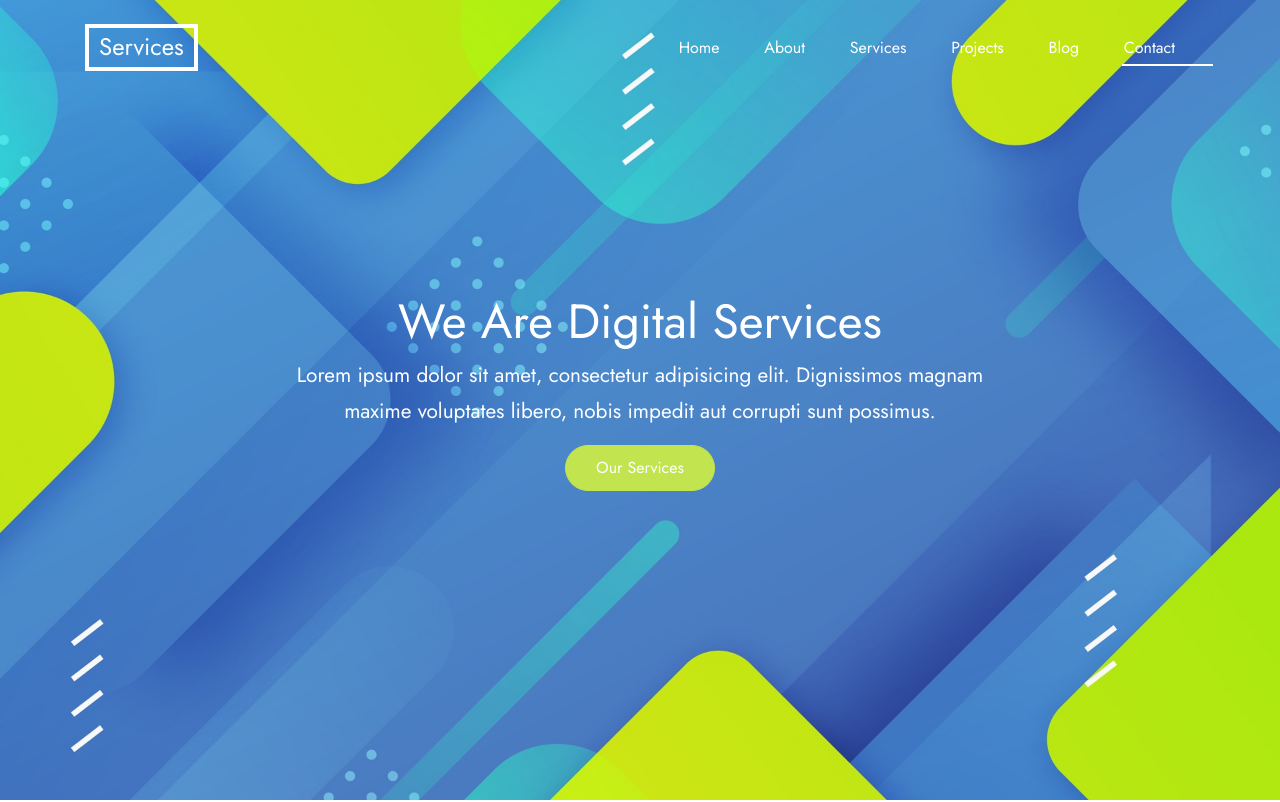
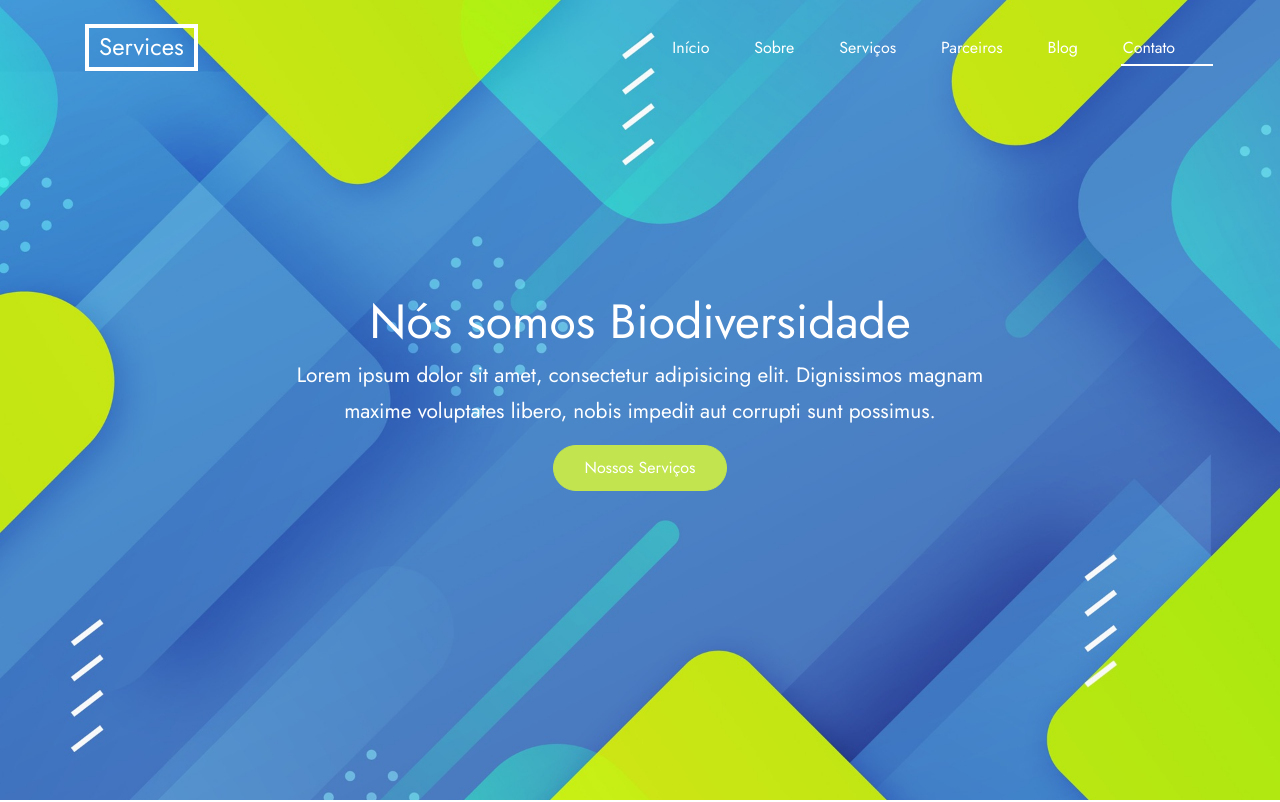
Before and after one commit to arthurdamous/consul_bio, a website: page static/index.html in a window 1280 px wide. Shown: the top 802 px of the page. Drawn offline with Linux system fonts and the light colour scheme; files whose address does not match are found by name.

Commit message:
Alteraçao

```diff
--- a/index.js
+++ b/index.js
@@ -14,6 +14,5 @@ app.get( '/', (req, res) => {
     res.sendFile(path.join(__dirname, 'static', 'index.html'))
 })
 
-
 const PORT = process.env.PORT || 4000;
 app.listen(PORT, console.log(`Server running in ${process.env.NODE_ENV} mode on ${PORT}`));
--- a/static/index.html
+++ b/static/index.html
@@ -1,7 +1,7 @@
 <!doctype html>
-<html lang="en">
+<html lang="pt-br">
   <head>
-    <title>Services Free Template by Colorlib</title>
+    <title>Consulbio - Consultoria em Biodiversidade</title>
     <meta charset="utf-8">
     <meta name="viewport" content="width=device-width, initial-scale=1, shrink-to-fit=no">
 
@@ -31,7 +31,7 @@
   <div id="overlayer"></div>
   <div class="loader">
     <div class="spinner-border text-primary" role="status">
-      <span class="sr-only">Loading...</span>
+      <span class="sr-only">Carregando...</span>
     </div>
   </div>
 
@@ -59,12 +59,12 @@
           <div class="col-8">
             <nav class="site-navigation position-relative text-right" role="navigation">
               <ul class="site-menu main-menu js-clone-nav mr-auto d-none d-lg-block">
-                <li><a href="#home-section" class="nav-link">Home</a></li>
-                <li><a href="#about-section" class="nav-link">About</a></li>
-                <li><a href="#services-section" class="nav-link">Services</a></li>
-                <li><a href="#projects-section" class="nav-link">Projects</a></li>
+                <li><a href="#home-section" class="nav-link">Início</a></li>
+                <li><a href="#about-section" class="nav-link">Sobre</a></li>
+                <li><a href="#services-section" class="nav-link">Serviços</a></li>
+                <li><a href="#projects-section" class="nav-link">Parceiros</a></li>
                 <li><a href="#blog-section" class="nav-link">Blog</a></li>
-                <li><a href="#contact-section" class="nav-link">Contact</a></li>
+                <li><a href="#contact-section" class="nav-link">Contato</a></li>
               </ul>
             </nav>
 
@@ -88,9 +88,9 @@
           <div class="col-12 text-center align-self-center text-intro">
             <div class="row justify-content-center">
               <div class="col-lg-8">
-                <h1 class="text-white" data-aos="fade-up" data-aos-delay="">We Are Digital Services</h1>
+                <h1 class="text-white" data-aos="fade-up" data-aos-delay="">Nós somos Biodiversidade</h1>
                 <p class="lead text-white" data-aos="fade-up" data-aos-delay="100">Lorem ipsum dolor sit amet, consectetur adipisicing elit. Dignissimos magnam maxime voluptates libero, nobis impedit aut corrupti sunt possimus.</p>
-                <p data-aos="fade-up" data-aos-delay="200"><a href="#services-section" class="btn smoothscroll btn-primary">Our Services</a></p>
+                <p data-aos="fade-up" data-aos-delay="200"><a href="#services-section" class="btn smoothscroll btn-primary">Nossos Serviços</a></p>
 
               </div>
             </div>
```
